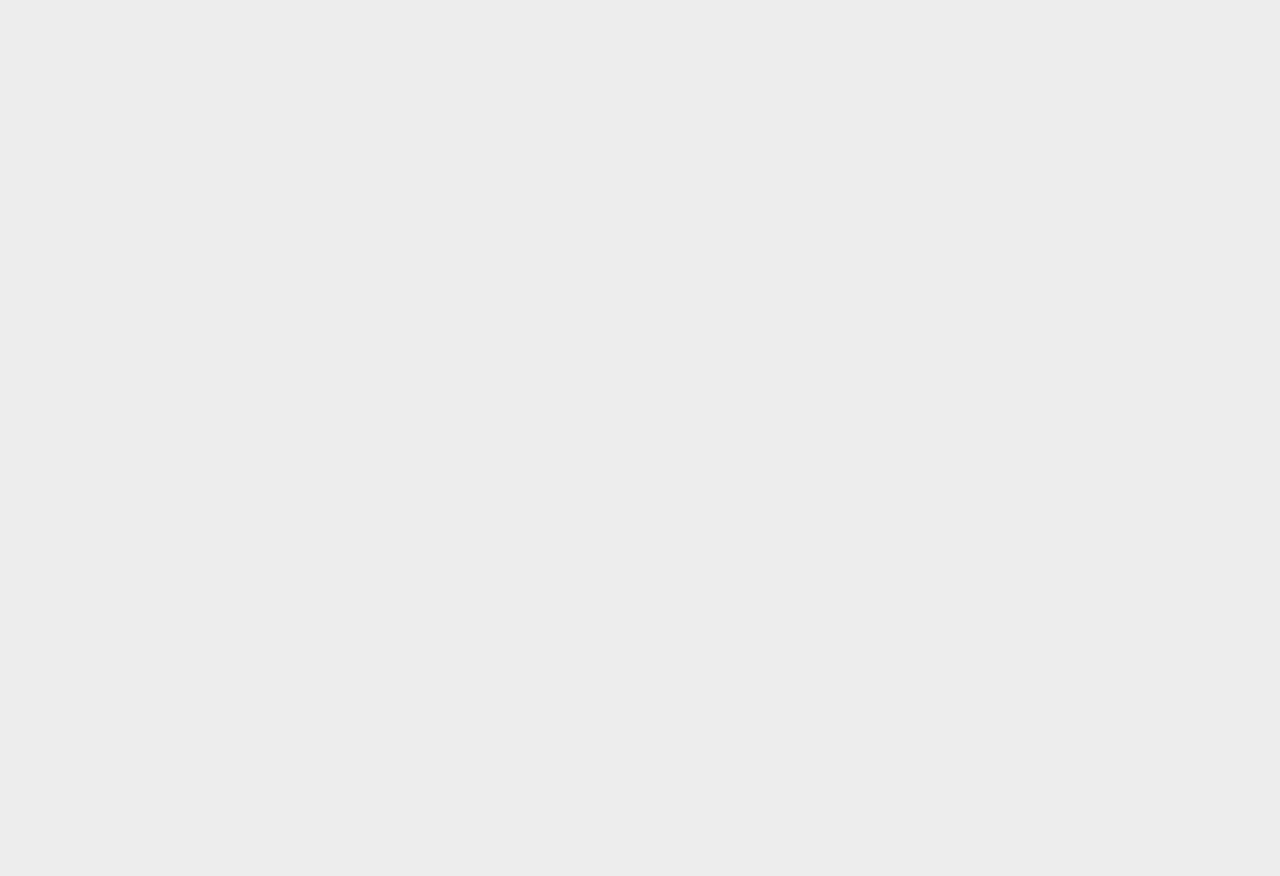
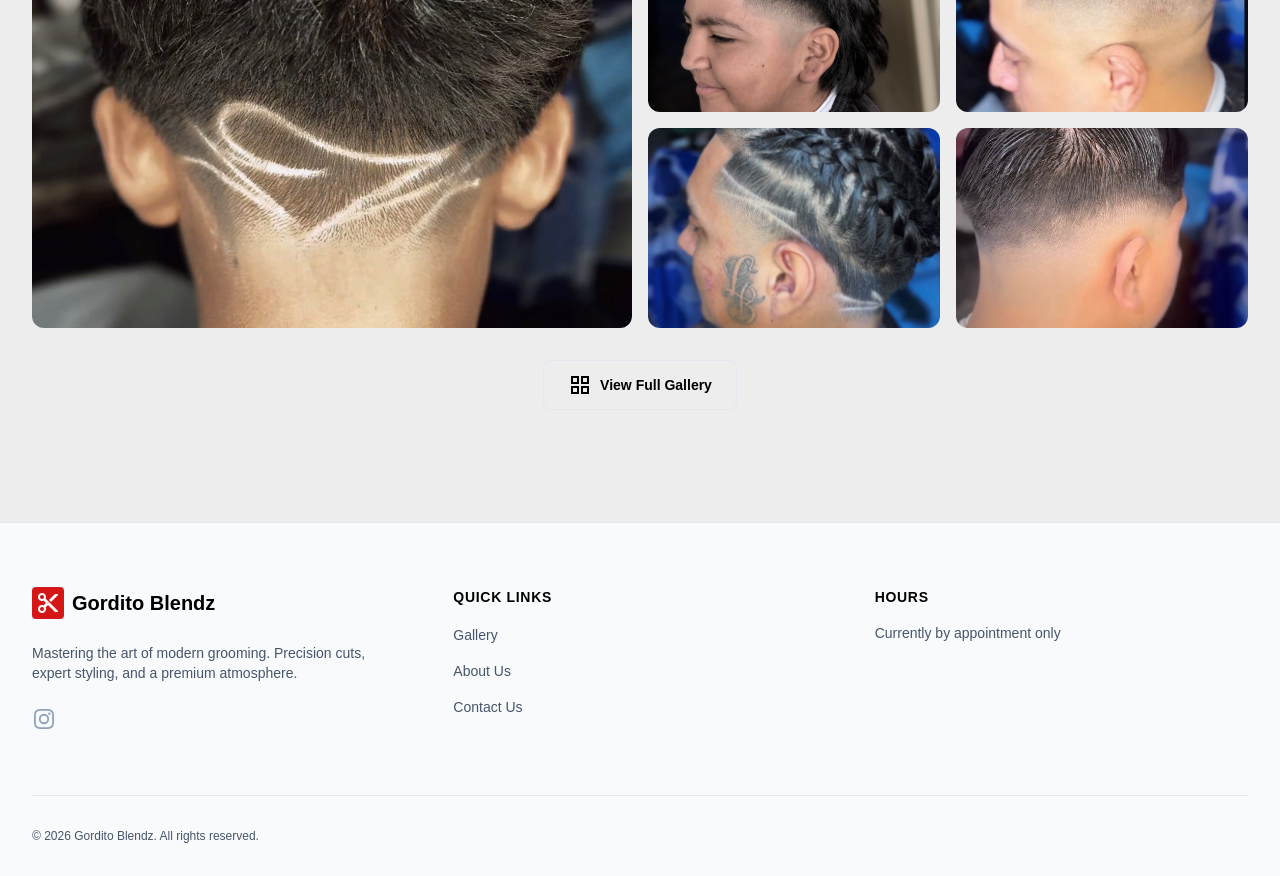
Before and after one commit to jlinares12/GorditoBlendz, a Next.js app: page / in a window 1280 px wide. Shown: the part 1760-2636 px from the top of the page. Before the commit the page ends 1460 px from the top, so only its background shows below. Built offline with nearby package versions, Linux system fonts and the light colour scheme.

Commit message:
Added the preview and global footer components to the landing page

```diff
--- a/app/page.tsx
+++ b/app/page.tsx
@@ -1,13 +1,17 @@
 import Hero from "./components/Hero";
 import Navbar from "./components/Navbar"
 import Specialties from "./components/Specialties";
+import Preview from "./components/Preview";
+import GlobalFooter from "./components/GlobalFooter";
 
 export default function Home() {
   return (
-      <main className="flex flex-col p-4 gap-12">
+      <main className="flex flex-col gap-12">
         <Navbar/>
         <Hero/>
         <Specialties/>
+        <Preview/>
+        <GlobalFooter/>
       </main>
   );
 }
```
